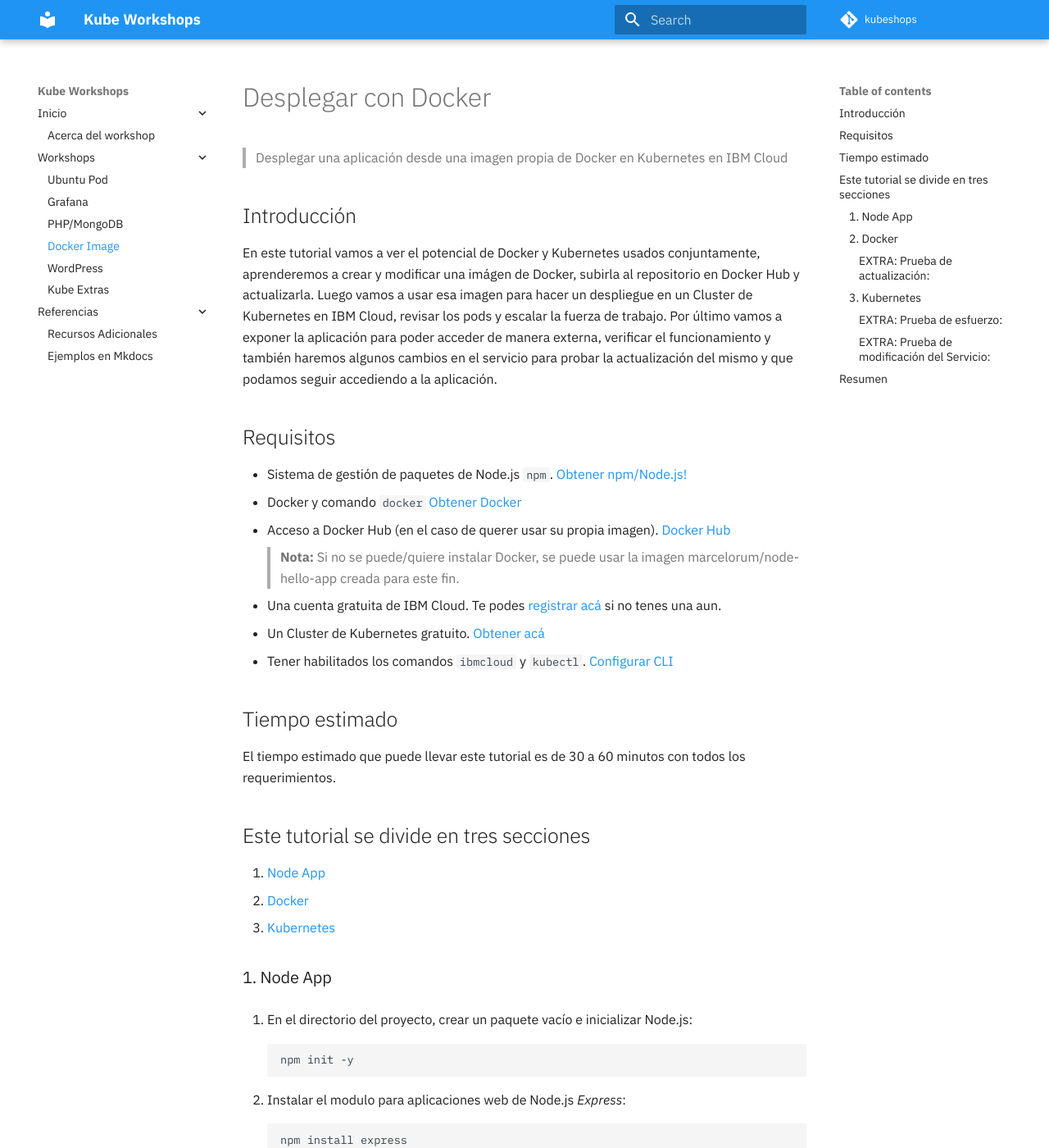
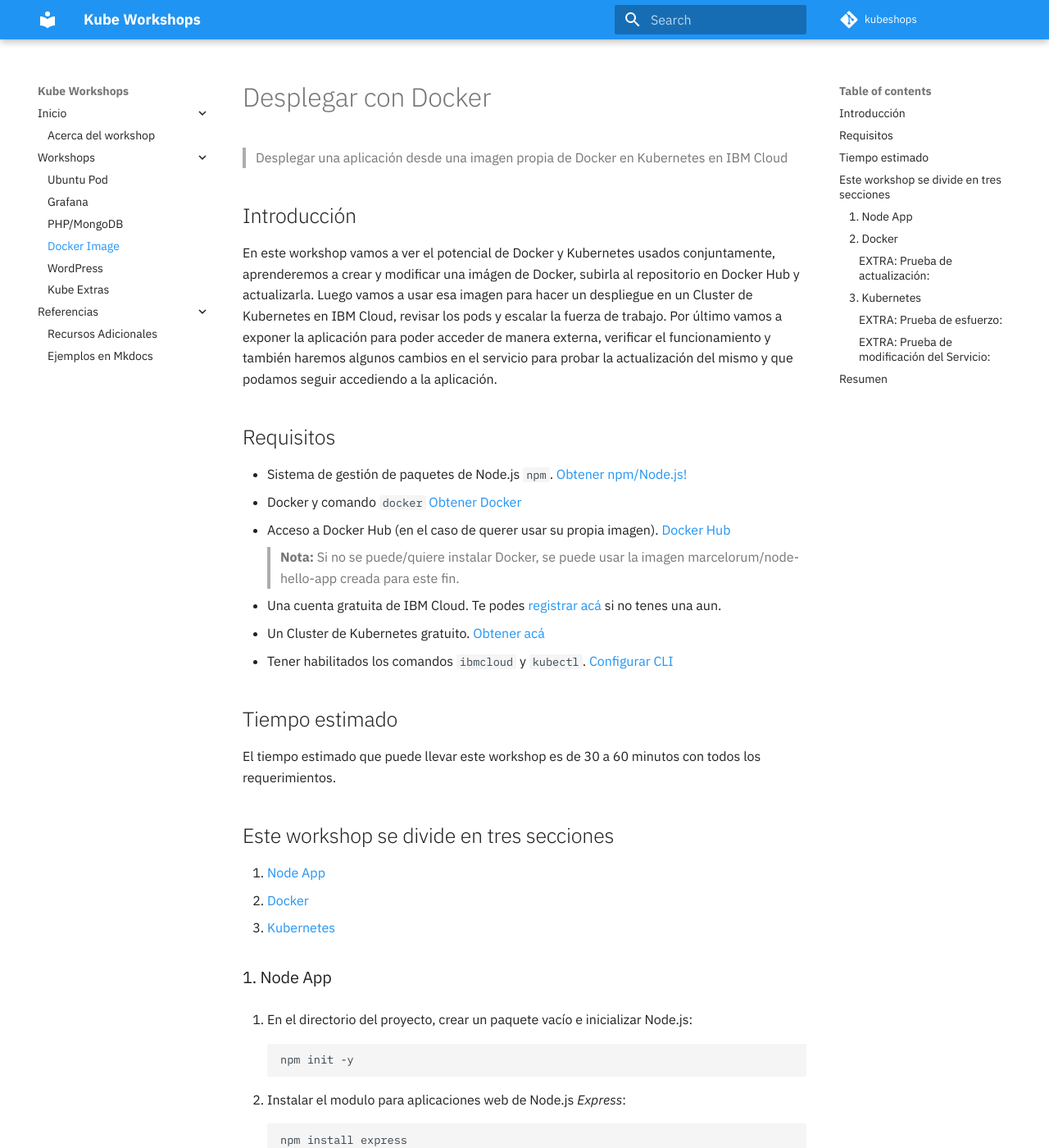
Before and after one commit to marcelorum/kubeshops, an MkDocs documentation site: the page built from docs/workshops/KubeNode/README.md, in a window 1280 px wide and 1400 px high. Shown: the whole window at 82% size. Built offline with MkDocs 1.6.1 and Material for MkDocs 9.7.7, drawn with Linux system fonts in a browser that asks for light colours; comment, search, counter and statistics services are not loaded; the version menu is left out; some of the changed text lies outside the part shown.

Commit message:
workshop

```diff
--- a/docs/workshops/KubeNode/README.md
+++ b/docs/workshops/KubeNode/README.md
@@ -2,7 +2,7 @@
 > Desplegar una aplicación desde una imagen propia de Docker en Kubernetes en IBM Cloud
 ## Introducción
 
-En este tutorial vamos a ver el potencial de Docker y Kubernetes usados conjuntamente, aprenderemos a crear y modificar una imágen de Docker, subirla al repositorio en Docker Hub y actualizarla. Luego vamos a usar esa imagen para hacer un despliegue en un Cluster de Kubernetes en IBM Cloud, revisar los pods y escalar la fuerza de trabajo. Por último vamos a exponer la aplicación para poder acceder de manera externa, verificar el funcionamiento y también haremos algunos cambios en el servicio para probar la actualización del mismo y que podamos seguir accediendo a la aplicación.
+En este workshop vamos a ver el potencial de Docker y Kubernetes usados conjuntamente, aprenderemos a crear y modificar una imágen de Docker, subirla al repositorio en Docker Hub y actualizarla. Luego vamos a usar esa imagen para hacer un despliegue en un Cluster de Kubernetes en IBM Cloud, revisar los pods y escalar la fuerza de trabajo. Por último vamos a exponer la aplicación para poder acceder de manera externa, verificar el funcionamiento y también haremos algunos cambios en el servicio para probar la actualización del mismo y que podamos seguir accediendo a la aplicación.
 
 ## Requisitos
 - Sistema de gestión de paquetes de Node.js `npm`. [Obtener npm/Node.js!](https://www.npmjs.com/get-npm)
@@ -14,9 +14,9 @@
 - Tener habilitados los comandos `ibmcloud` y `kubectl`. [Configurar CLI](https://cloud.ibm.com/docs/containers?topic=containers-cs_cli_install)
 
 ## Tiempo estimado
-El tiempo estimado que puede llevar este tutorial es de 30 a 60 minutos con todos los requerimientos.
+El tiempo estimado que puede llevar este workshop es de 30 a 60 minutos con todos los requerimientos.
 
-## Este tutorial se divide en tres secciones
+## Este workshop se divide en tres secciones
 1. [Node App](#1-node-app)
 2. [Docker](#2-docker)
 3. [Kubernetes](#3-kubernetes)
@@ -134,4 +134,4 @@
   - Usar el enlace **http://[Public IP]:[PORT]** para verificar.
 
 ## Resumen
-En este tutorial aprendimos a crear una imagen de Docker y subirla al repositorio, luego usar esa imagen para hacer un despliegue en un Cluster de Kubernetes en IBM Cloud. Además vimos el comportamiento al realizar modificaciones en la imagen de Docker y en los Servicios de Kubernetes y también a escalar la aplicación con más réplicas.
+En este workshop aprendimos a crear una imagen de Docker y subirla al repositorio, luego usar esa imagen para hacer un despliegue en un Cluster de Kubernetes en IBM Cloud. Además vimos el comportamiento al realizar modificaciones en la imagen de Docker y en los Servicios de Kubernetes y también a escalar la aplicación con más réplicas.
```
Also changed, not shown: docs/workshops/KubeBuntu/README.md (+3 -3 lines), docs/workshops/KubeFana/README.md (+2 -2 lines), docs/workshops/KubeMongo/README.md (+3 -3 lines), docs/workshops/KubePress/README.md (+3 -3 lines), docs/workshops/KubeThree/README.md (+3 -3 lines).
